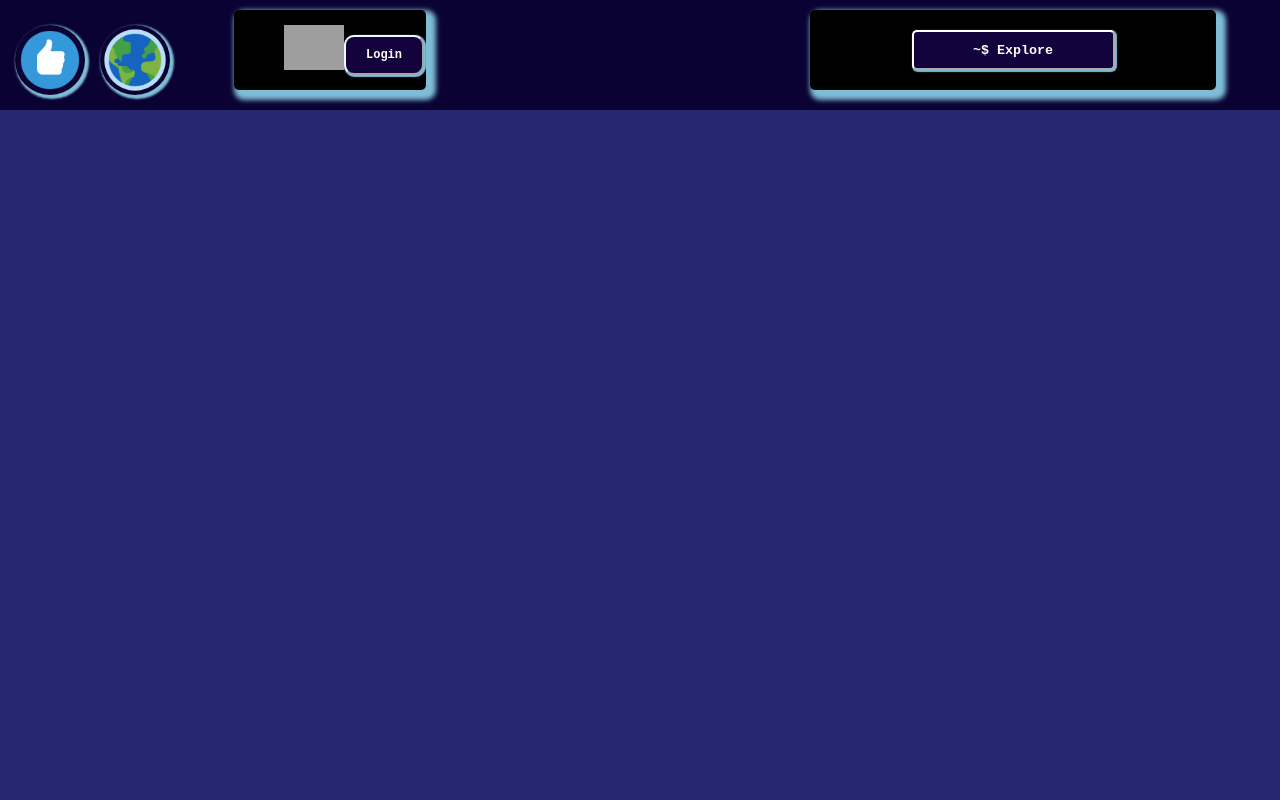
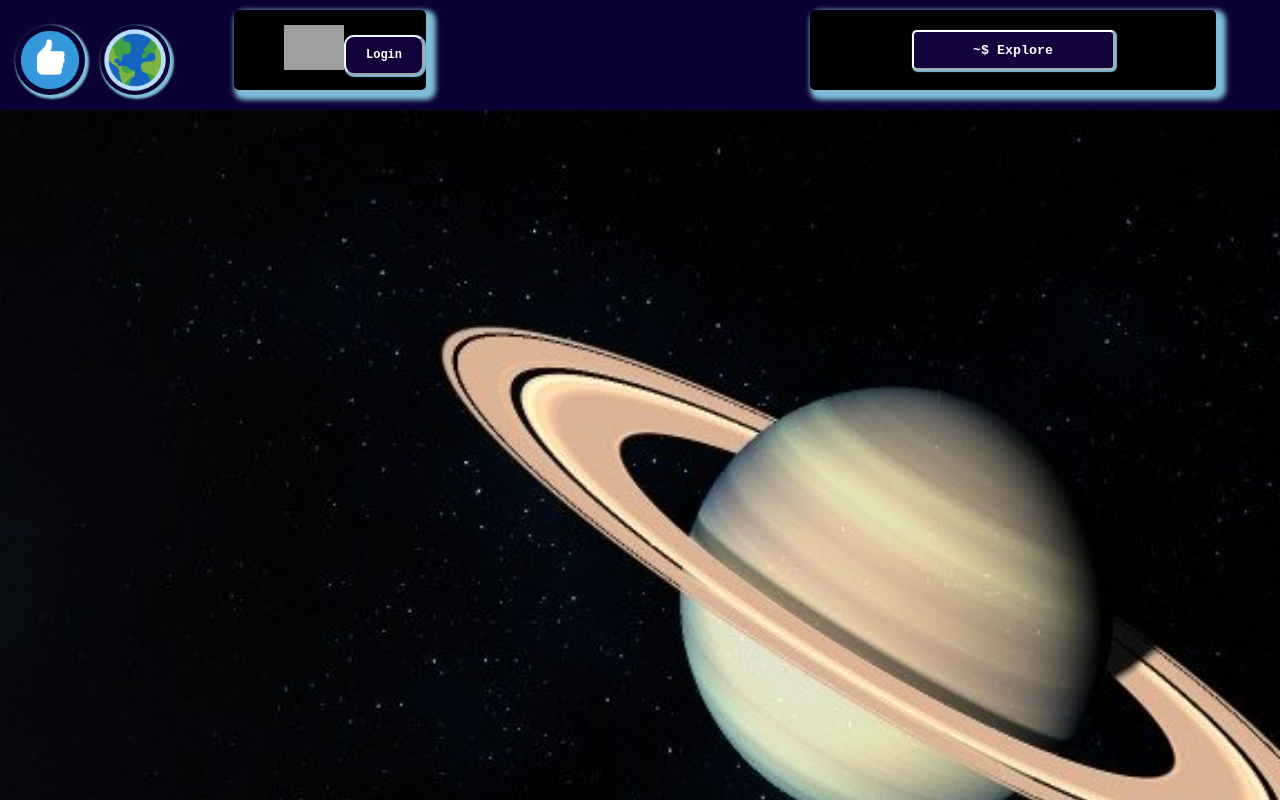
Before and after one commit to EthanHess/Personal, a React (Create React App) app in the folder Personal-portfolio/ethans-page/: page /about in a window 1280 px wide. Shown: the top 800 px of the page. Built offline with nearby package versions, Linux system fonts and the light colour scheme; grey boxes are pictures that could not be loaded.

Commit message:
About component setup

```diff
--- a/Personal-portfolio/ethans-page/src/App.js
+++ b/Personal-portfolio/ethans-page/src/App.js
@@ -81,8 +81,9 @@ class App extends Component {
             </div>
             <div className="right_nav_items">
               <button onClick={() => this.toggleMenuHandler()}>~$ Explore</button>
+              {/* //TODO subclass toggle container */}
               { this.state.isToggled === true ? <Animate play {...props} className="toggle_container">
-                <button>About</button>
+                <button onClick={()=> this.props.history.push('/about')}>About</button>
                 <button onClick={()=> this.props.history.push('/clientPortal')}>Client Portal</button>
                 <button onClick={()=> this.props.history.push('/acting')}>Acting / Modeling</button>
                 <button onClick={()=> this.props.history.push('/books')}>Books</button>
--- /dev/null
+++ b/Personal-portfolio/ethans-page/src/components/About.css
@@ -0,0 +1,11 @@
+#about_parent {
+    height: 200%;
+    width: 100%;
+    display: flex;
+    flex-direction: row;
+    background: url('..//Images/coolSaturnPic.jpg');
+    background-position: center;
+    background-size: cover;
+}
+
+/* //TODO update BG image */
--- /dev/null
+++ b/Personal-portfolio/ethans-page/src/components/About.js
@@ -0,0 +1,23 @@
+import React, { Component } from 'react';
+import './About.css';
+import axios from 'axios';
+import YouTuber from 'youtube-embed-video';
+
+export default class About extends Component {
+    constructor() {
+        super()
+        //TODO add props
+    }
+
+    componentDidMount() {
+        console.log('--- ABOUT COMPONENT MOUNTED ---')
+    }
+
+    render() {
+        return (
+            <div id="about_parent">
+
+            </div>
+        )
+    }
+}
--- a/Personal-portfolio/ethans-page/src/components/Home.css
+++ b/Personal-portfolio/ethans-page/src/components/Home.css
@@ -163,7 +163,7 @@
     justify-content: space-evenly;
   }
 
-  .container_first_one, .container_first_two, .container_first_three, .container_first_four, {
+  .container_first_one, .container_first_two, .container_first_three, .container_first_four {
     width: 200px;
     height: 250px;
     display: flex;
--- a/Personal-portfolio/ethans-page/src/routes.js
+++ b/Personal-portfolio/ethans-page/src/routes.js
@@ -11,6 +11,7 @@ import Games from './components/Games.js';
 import Login from './components/Login.js';
 import Payments from './components/Payments.js';
 import ClientPortal from './components/ClientPortal.js';
+import About from './components/About.js';
 
 export default (
     <Switch>
@@ -21,5 +22,6 @@ export default (
         <Route component={Books} path="/books"/>
         <Route component={Payments} path="/payments"/>
         <Route component={ClientPortal} path="/clientPortal"/>
+        <Route component={About} path="/about"/>
     </Switch>
 )
```
Also changed, not shown: Personal-portfolio/ethans-page/src/Images/coolSaturnPic.jpg (added), 1 other file (tests, documents, lock files or other folders).
